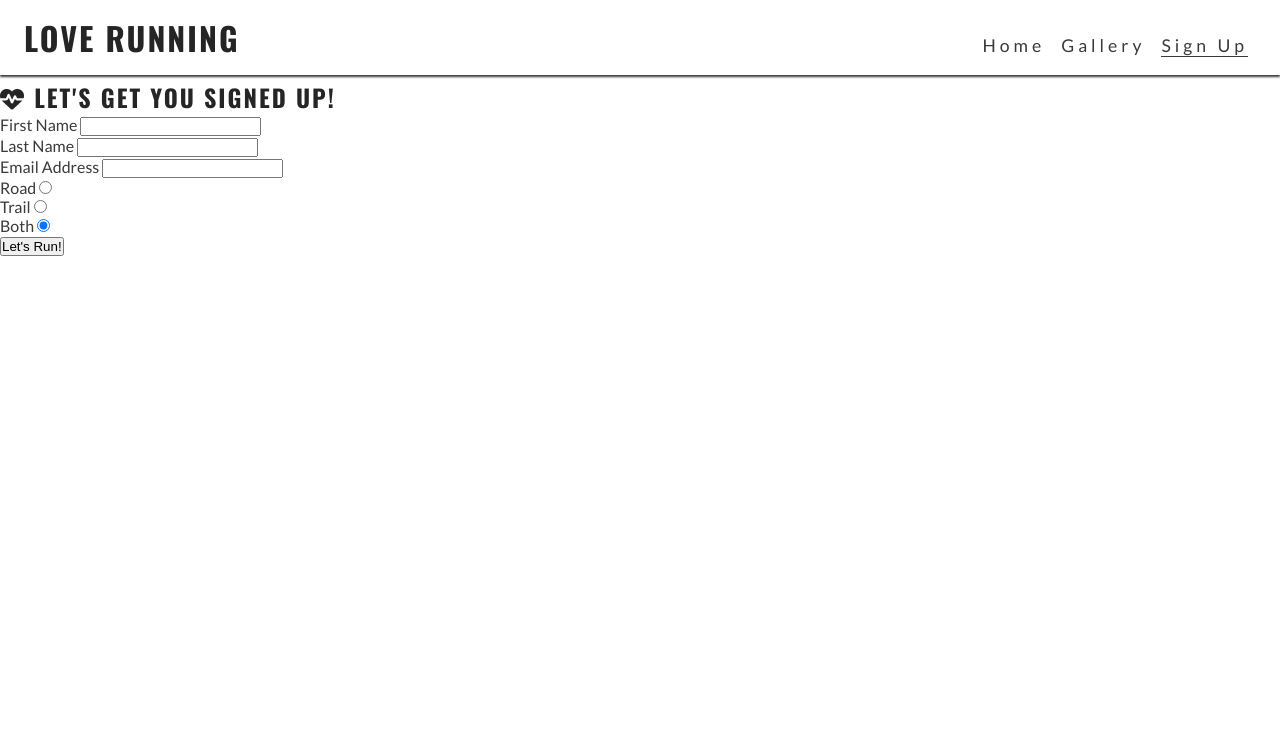
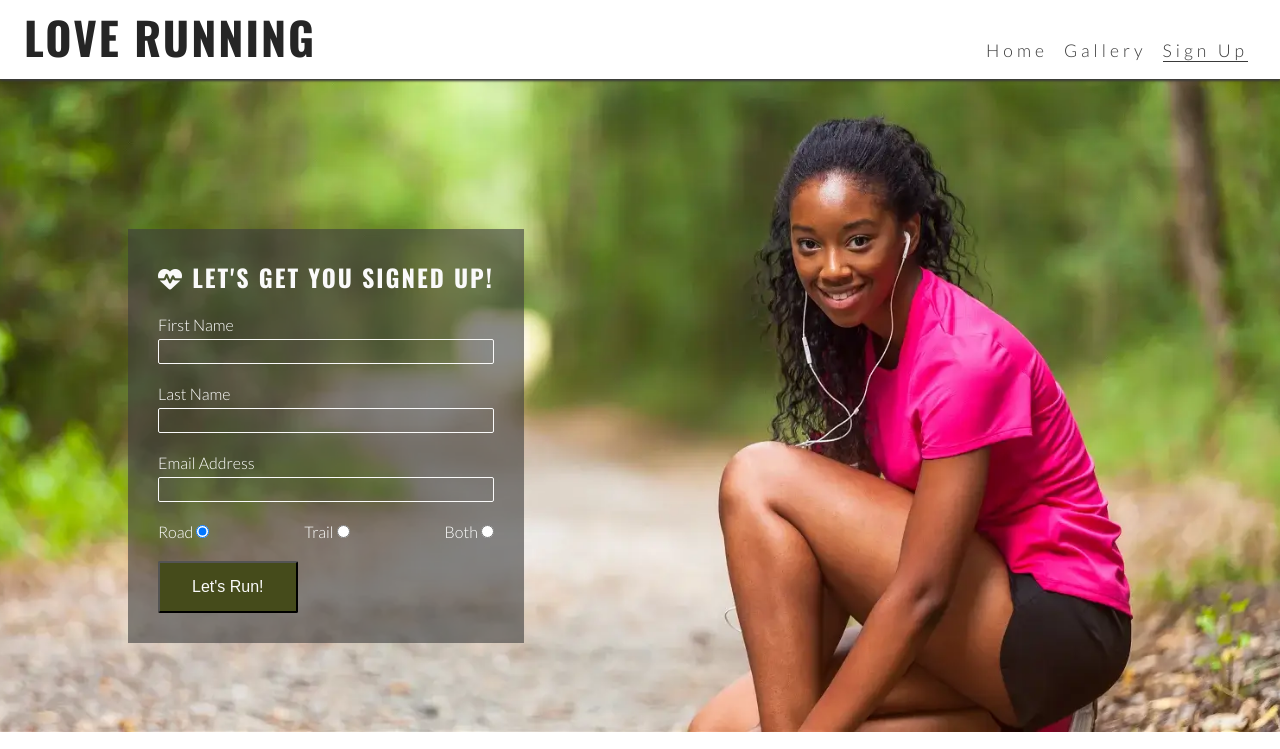
Before and after one commit to ShaneTaylor-IT/love-running, a plain HTML site: page signup.html in a window 1280 px wide. Shown: the top 749 px of the page. Drawn offline with nearby package versions, Linux system fonts and the light colour scheme.

Commit message:
Add and styled signup page

```diff
--- a/assets/css/style.css
+++ b/assets/css/style.css
@@ -1,26 +1,26 @@
 /* Google fonts import */
-@import url('https://fonts.googleapis.com/css2?family=Lato:ital,wght@0,100;0,300;0,400;0,700;0,900;1,100;1,300;1,400;1,700;1,900&family=Oswald:wght@200..700&display=swap');
+@import url('https://fonts.googleapis.com/css2?family=Lato:wght@300&family=Oswald:wght@200;300;400;500;600;700&display=swap');
 
 /* Asterisk wildcard selector to override default styles added by the browser */
 * {
-    margin:0;
-    padding:0;
+    padding: 0;
+    margin: 0;
     box-sizing: border-box;
 }
 
 /* General styles */
 body {
     min-height: 100vh;
-    display:flex;
+    display: flex;
     flex-direction: column;
-    /* generic project styles */
+    /* Generic project styles */
     color: #3a3a3a;
     font-family: 'Lato', sans-serif;
 }
 
 h1, h2, h3 {
     font-family: 'Oswald', sans-serif;
-    text-transform:uppercase;
+    text-transform: uppercase;
     letter-spacing: 2px;
     color: #252525;
 }
@@ -35,13 +35,11 @@ header {
     padding: 0 1rem;
     position: fixed;
     z-index: 99;
-    width:100%;
+    width: 100%;
     box-shadow: 0 2px 2px #3a3a3a;
     display: flex;
     justify-content: space-between;
     align-items: baseline;
-
-
 }
 
 header a {
@@ -49,20 +47,18 @@ header a {
     color: inherit;
 }
 
-
-
 #menu {
     font-size: 110%;
     letter-spacing: 4px;
     list-style-type: none;
 }
 
-#menu {
+#menu > li {
     margin-bottom: 1em;
 }
 
 .active {
-    border-bottom: 1px solid #3a3a3a
+    border-bottom: 1px solid #3a3a3a;
 }
 
 /* Navbar styles with dropdown toggle */
@@ -71,10 +67,10 @@ nav {
     background-color: #ffffff;
     width: 100%;
     left: 0;
-    padding-bottom: 0 1rem;
+    padding: 0 1rem;
     box-shadow: 0 2px 2px #3a3a3a;
     display: none;
-    top:100%;
+    top: 100%;
 }
 
 /* Nav toggle */
@@ -92,43 +88,43 @@ nav {
 
 /* Main content */
 main {
-    /* make main element take up any surplus space to push footer down */
+    /* Enlarge main element to push footer down*/
     flex: 1 0 auto;
+    /* Add margin at the top to prevent content from being covered by the header */
     margin-top: 47px;
-
+    /* Enable flex properties for child elements */
+    display: flex;
+    flex-direction: column;
 }
 
-/* Hero section*/
-
+/* Hero section */
 #hero {
-    height:600px;
-    width:100%;
+    height: 600px;
+    width: 100%;
     background: url("../images/hero-image.webp") no-repeat center center/cover;
-    position:relative;
+    position: relative;
 }
 
 #cover-text {
-    /* Final rgba value sets the opacity so it is semi transparent */
+    /* Final rgba value sets the opacity so it is semi-transparent */
     background-color: rgba(241, 109, 107, .7);
-    font-size:130%;
-    position:absolute;
-    bottom:30px;
+    font-size: 130%;
+    position: absolute;
+    bottom: 30px;
     width: 80%;
     min-height: 200px;
     padding-top: 40px;
     padding-left: 10px;
 }
 
-
 #cover-text > h2, #cover-text > h3 {
-    color:#ffffff;
+    color: #ffffff;
 }
 
 /* Reasons section */
 #reasons {
     width: 90%;
     margin: 20px auto;
-
 }
 
 #reasons h2 {
@@ -137,7 +133,8 @@ main {
     font-size: 280%;
 }
 
-#benefits-physical>div, #benefits-mental>div {
+#benefits-physical > div,
+#benefits-mental > div {
     line-height: 20px;
     margin-bottom: 20px;
 }
@@ -146,16 +143,17 @@ main {
     padding: 0 20px;
 }
 
-hr {
+#benefits hr {
     border-top: 1px solid #3a3a3a;
     margin: 5px 0;
 }
 
 #circle-cover-bg {
-    background: url("../images/reasons-image.webp") no-repeat top center/cover;
+    background: url('../images/reasons-image.webp') no-repeat top center / cover;
     height: 90vw;
     width: 90vw;
     margin-bottom: 20px;
+    /* Makes the square image into a circle */
     border-radius: 50%;
     max-width: 300px;
     max-height: 300px;
@@ -164,42 +162,94 @@ hr {
 #benefits-image {
     display: flex;
     align-items: center;
-     justify-content: center;
+    justify-content: center;
 }
 
-/* Meet up times section */
+/* Meetup Times section */
 #times {
-    background: url("../images/dublin-city.webp") no-repeat center/cover;
-    /*Handles responsive design without a media query*/
+    background: url('../images/dublin-city.webp') no-repeat center/cover;
+    /* Handles responsivity without the need for a media query */
     display: flex;
     flex-wrap: wrap;
 }
 
 #times div {
-    color: #afafaf;
+    color: #fafafa;
     background-color: rgba(0, 0, 0, .6);
     padding: 15px;
     text-align: center;
-    /*This will not wrap on screenof less than 400px wide.
-    Each Div will expand to fill the availbe space on its on*/
+    /* This will not wrap on screens of less than 400px wide.
+    Each div will expand to fill the available space on its row */
     flex-basis: 200px;
     flex-grow: 1;
-    /*Creates a grid of meet up times divs over the background*/
+    /* Creates a grid of meetup time dives over the background image */
     border: 2px solid white;
-
 }
 
 #times h3 {
-    color:#afafaf;
+    /* Override the heading colour set in general styles */
+    color: #fafafa;
 }
+
 /* Gallery page */
 #photos img {
-    width:100%;
-    line-height:1em;
+    width: 100%;
+    line-height: 1em;
 }
 
 #photos {
-    line-height:0;
+    line-height: 0;
+}
+
+/* Form */
+#signup {
+    background-image: url("../images/signup-image.webp");
+    background-size: cover;
+    background-position: 75%;
+    padding: 20px 10% 0 10%;
+    flex-grow: 1;
+}
+
+
+#signup-form {
+    color: #ffffff;
+    background-color: rgba(60, 60, 60, 0.6);
+    padding: 30px;
+}
+
+
+#signup-form>h2 {
+    color: #fafafa;
+    margin-bottom: 20px;
+}
+
+
+.text-input {
+    background: transparent;
+    color: #fafafa;
+    width: 100%;
+    height: 25px;
+    margin: 5px 0 20px 0;
+    border: 1px solid #fafafa;
+    border-radius: 2px;
+    padding: 0 5px;
+}
+
+
+.radio-buttons {
+    width: 100%;
+    display: flex;
+    justify-content: space-between;
+}
+
+
+.join-button {
+    margin-top: 20px;
+    border-radius: 2px;
+    padding: 15px 32px;
+    font-size: 100%;
+    background-color: #454b1b;
+    color: #fafafa;
 }
 
 /* Footer */
@@ -217,29 +267,27 @@ hr {
     color: #3a3a3a;
 }
 
-/* Media query: large or landscape phones (768px and up) */
+/* Media query: large or landscape phones (576px and up) */
 @media screen and (min-width: 576px) {
     #photos {
         column-count: 2;
         column-gap: 0;
-
     }
 }
 
-
-/* Media query: tablets and above (768px and up) */
+/* Media query: tablets and larger (768px and up) */
 @media screen and (min-width: 768px) {
     /* Header */
     nav {
-        display:block;
+        display: block;
         position: relative;
-        box-shadow:none;
-        width:fit-content;
+        box-shadow: none;
+        width: fit-content;
         padding-right: 1rem;
     }
 
     #menu {
-        display:flex;
+        display: flex;
     }
 
     #menu > li {
@@ -247,22 +295,22 @@ hr {
     }
 
     .nav-toggle-label {
-        display:none;
+        display: none;
     }
 
     #logo {
-        font-size: 200%;
+        font-size: 280%;
         line-height: 75px;
         margin: 0 0.5rem;
     }
 
     /* Main content */
     main {
-        /* Push main content down to accommodate lager header */
+        /* Push main content down to accommodate larger header */
         margin-top: 79px;
     }
 
-    /* Hero section */
+    /* Hero */
     #cover-text {
         width: 300px;
         right: 50px;
@@ -276,26 +324,53 @@ hr {
         width: 100%;
     }
 
-    #benefits-physical>div,
-    #benefits-mental>div {
+    #benefits-physical > div,
+    #benefits-mental > div {
         width: 75%;
     }
 
-    #benefits-mental>div {
+    #benefits-mental > div {
         text-align: end;
         align-self: flex-end;
     }
 
     /* Gallery */
     #photos {
-        column-count:3;
+        column-count: 3;
+    }
+
+    /* Form */
+    #signup {
+        background-position: center;
+        position: relative;
+    }
+
+    #signup-form {
+        max-width: 400px;
+        position: absolute;
+        left: 10%;
+        top: 150px;
+    }
+
+    .text-input:hover {
+        border-color: #f16c6b;
+    }
+
+    .join-button:hover {
+        background-color: #fafafa;
+        color: #454b1b;
     }
 }
 
 /* Large devices (laptops and desktops, 992px and up) */
 @media screen and (min-width: 992px) {
-    #menu a:hover {
+    #menu a:hover{
         border-bottom: 1px solid #3a3a3a;
+    }
+
+    /* Gallery */
+    #photos {
+        column-count: 4;
     }
 }
 
@@ -304,11 +379,6 @@ hr {
     #benefits {
         display: flex;
         flex-direction: row;
-    }
-
-    /* Gallery */
-    #photos {
-        column-count:4;
     }
 
     #benefits > div {
--- a/signup.html
+++ b/signup.html
@@ -31,8 +31,8 @@
         </label>
         <nav>
             <ul id="menu">
-                <li><a href="index.html" >Home</a></li>
-                <li><a href="gallery.html" >Gallery</a></li>
+                <li><a href="index.html">Home</a></li>
+                <li><a href="gallery.html">Gallery</a></li>
                 <li><a href="signup.html" class="active">Sign Up</a></li>
             </ul>
         </nav>
@@ -41,32 +41,32 @@
     <!-- Main content -->
     <main>
         <section id="signup">
-            <form id="signup-form" post="Method" action="https://formdump.codeinstitute.net">
-                <h2><i class="fa-solid fa-heart-pulse"></i> Let's Get You Signed Up!</h2>
+            <form id="signup-form" method="POST" action="https://formdump.codeinstitute.net">
+                <h2><i class="fa-solid fa-heartbeat"></i> Let's get you signed up!</h2>
                 <label for="first-name">First Name</label>
-                <input type="text" name="first-name" id="first-name" required>
+                <input type="text" name="first_name" id="first-name" class="text-input" required>
                 <br>
                 <label for="last-name">Last Name</label>
-                <input type="text" name="last-name" id="last-name" required>
+                <input type="text" name="last_name" id="last-name" class="text-input" required>
                 <br>
                 <label for="email-address">Email Address</label>
-                <input type="email" name="email-address" id="email-address" required>
+                <input type="email" name="email_address" id="email-address" class="text-input" required>
                 <br>
                 <div class="radio-buttons">
                     <div>
                         <label for="road">Road</label>
-                        <input type="radio" name="running-preference" id="road" value="road" required checked>
+                        <input type="radio" name="running_preference" id="road" value="road" required checked>
                     </div>
                     <div>
                         <label for="trail">Trail</label>
-                        <input type="radio" name="running-preference" id="trail" value="trail" required checked>
+                        <input type="radio" name="running_preference" id="trail" value="trail" required>
                     </div>
                     <div>
                         <label for="both">Both</label>
-                        <input type="radio" name="running-preference" id="both" value="both" required checked>
+                        <input type="radio" name="running_preference" id="both" value="both" required>
                     </div>
-                    <button type="submit" class="join-button">Let's Run!</button>
                 </div>
+                <button type="submit" class="join-button">Let's Run!</button>
             </form>
         </section>
     </main>
```
Also changed, not shown: index.html (+1 -1 lines), assets/images/signup-image.webp (added).
